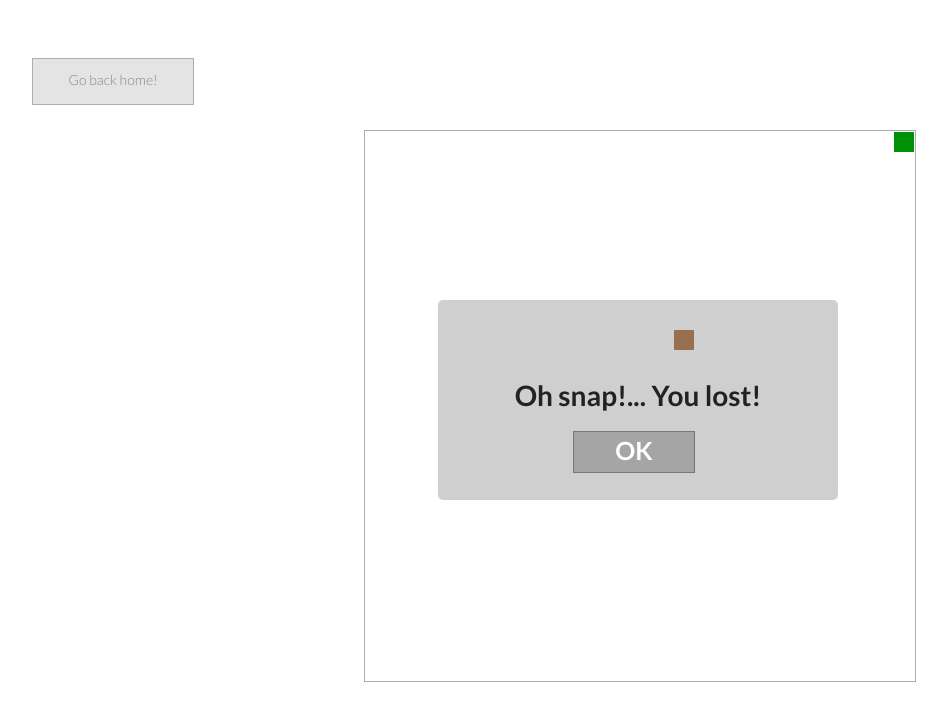
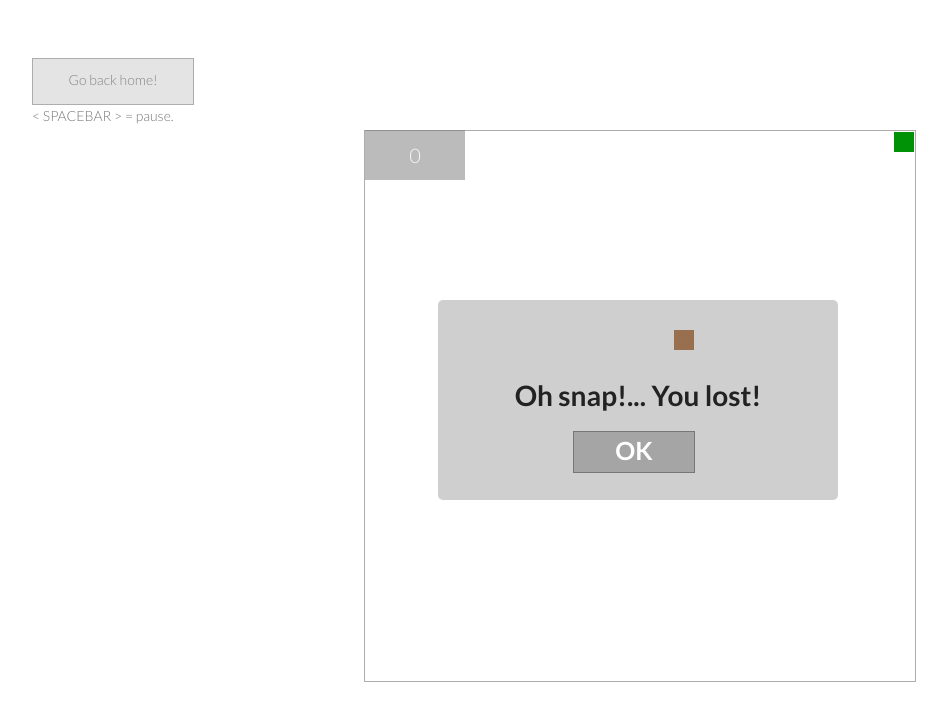
Before and after one commit to donald-john/snake, a plain HTML site: page index.html in a window 1280 px wide. Shown: the whole page, without its empty margins (26-973 px from the left). Drawn offline with Linux system fonts and the light colour scheme.

Commit message:
added scorecard and instructions.

```diff
--- a/index.html
+++ b/index.html
@@ -18,8 +18,12 @@
       <a href="https://donald-john.github.io">
         Go back home!
       </a>
+      <div class="directions">
+        &lt SPACEBAR &gt = pause.
+      </div>
     </div>
     <div class="snake-container">
+      <div class="scorecard">{{score}}</div>
       <ul class="board-list">
         <div class="snake-row" ng-repeat="row in grid track by row.id">
           <li ng-repeat="block in row.blocks track by block.id" ng-class="{food:block.type == 'food', snake:block.type =='snake', block:true}"></li>
--- a/js/controller.js
+++ b/js/controller.js
@@ -1,7 +1,6 @@
 angular.module('snake.controllers',[]).controller('SnakeController',['$scope','$rootScope','$timeout','$modal', function($scope,$rootScope,$timeout,$modal){
 	$rootScope.$on("$routeChangeStart", function(args, to, from){
-		// if(from.$$route.originalPath == '/snake')
-		// 		pause();
+		// not used here
 	});
 
 	var snake,food,moves,playing,direction,growing,timer,state,GRIDSIZE,gameModal;
@@ -47,7 +46,6 @@ angular.module('snake.controllers',[]).controller('SnakeController',['$scope','$
 		        break;
 
 		        case 32: // spacebar
-		        // growing = true;
 		        pause();
 		        break;
 
--- a/stylesheets/styles.css
+++ b/stylesheets/styles.css
@@ -1,4 +1,9 @@
 @import url(https://fonts.googleapis.com/css?family=Lato:300italic,700italic,300,700);
+
+html {
+  width: 100%;
+  height: 100%;
+}
 
 body {
   padding:50px;
@@ -318,10 +323,11 @@ footer {
   width: 100px;
   height: 50px;
   position: fixed;
-  top: 0px;
+  top: 130px;
   color: rgb(246, 248, 246);
-  font-size: 36px;
+  font-size: 20px;
   text-align: center;
+  line-height: 50px;
 }
 
 
```
